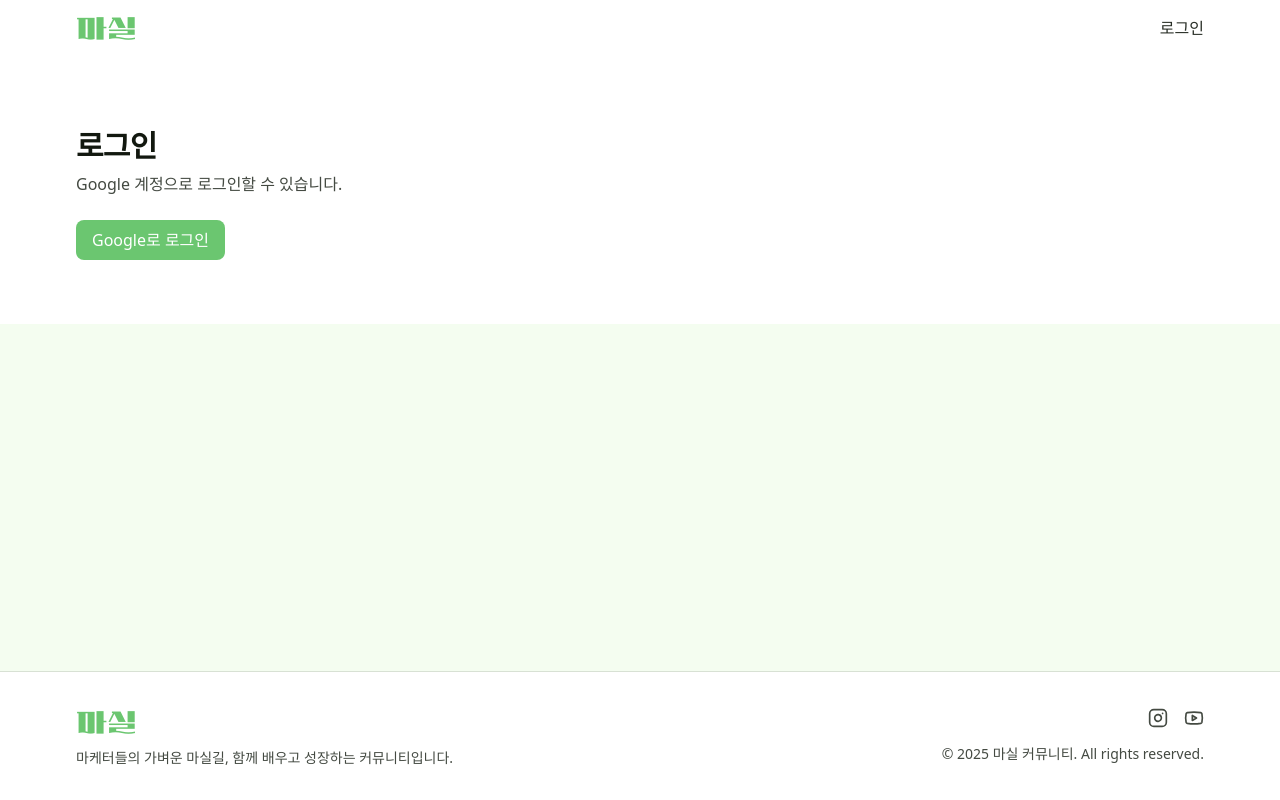
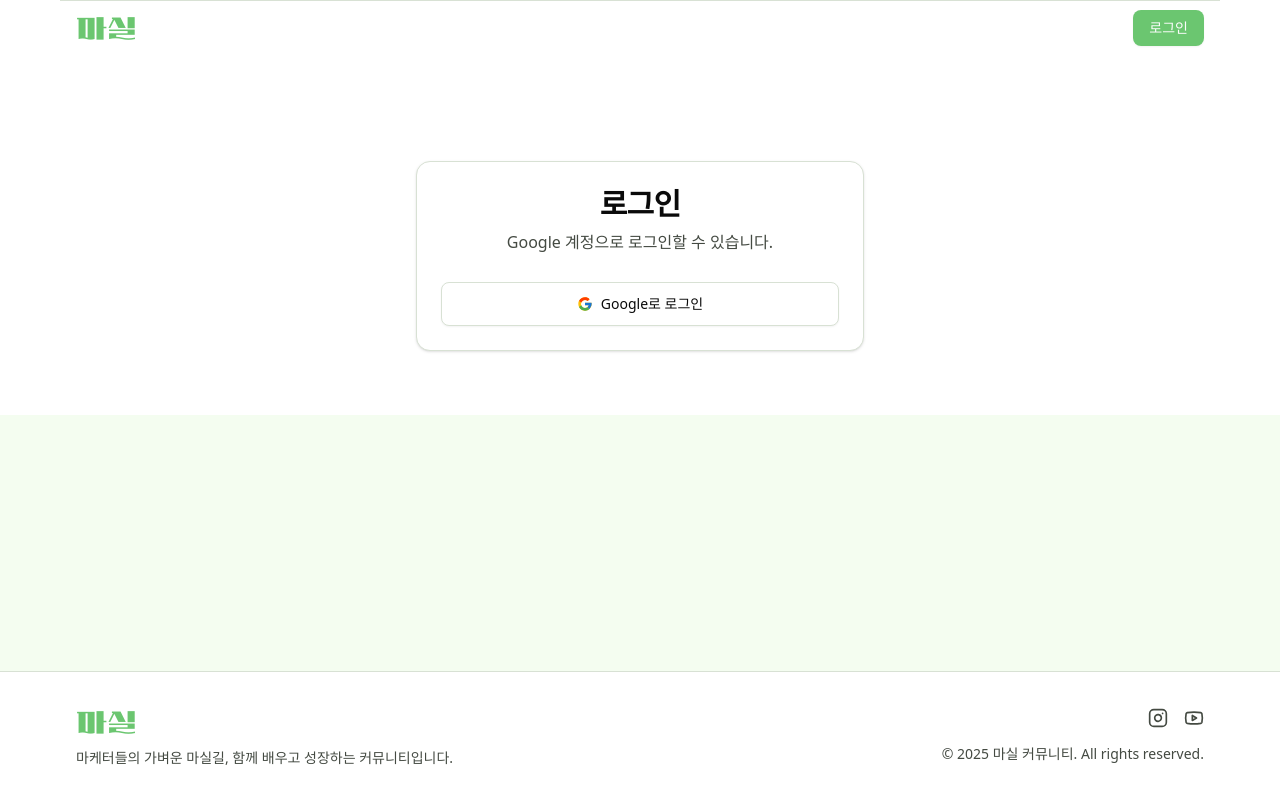
Before and after one commit to ykwimk/masil, a Next.js app in the folder apps/web/: page /login in a window 1280 px wide. Built offline with nearby package versions, Linux system fonts and the light colour scheme; no server answers.

Commit message:
feat: AuthProvider 추가 및 로그인, 로그아웃 로직 수정

```diff
--- a/apps/web/src/app/layout.tsx
+++ b/apps/web/src/app/layout.tsx
@@ -2,6 +2,7 @@ import type { Metadata } from 'next';
 import { hakgyoansimMulgyeol, pretendard } from '@masil/ui/styles/fonts';
 import { Header } from '@/components/shared/Header';
 import { Footer } from '@/components/shared/Footer';
+import { AuthProvider } from '@/providers/AuthProvider';
 import './globals.css';
 
 export const metadata: Metadata = {
@@ -47,11 +48,13 @@ export default function RootLayout({
       <body
         className={`${pretendard.variable} ${hakgyoansimMulgyeol.variable} font-sans antialiased`}
       >
-        <div className="relative flex min-h-screen flex-col">
-          <Header />
-          <main className="flex-1">{children}</main>
-          <Footer />
-        </div>
+        <AuthProvider>
+          <div className="relative flex min-h-screen flex-col">
+            <Header />
+            <main className="flex-1">{children}</main>
+            <Footer />
+          </div>
+        </AuthProvider>
       </body>
     </html>
   );
--- a/apps/web/src/app/login/page.tsx
+++ b/apps/web/src/app/login/page.tsx
@@ -1,7 +1,9 @@
+import { redirect } from 'next/navigation';
 import { getServerSession } from 'next-auth';
 import { authOptions } from '@/lib/auth';
 import { LoginButton } from '@/components/login/LoginButton';
 import { safeRedirect } from '@/lib/utils';
+import { Card, CardContent } from '@/components/ui/card';
 
 export default async function LoginPage({
   searchParams,
@@ -12,20 +14,29 @@ export default async function LoginPage({
   const redirectTo = safeRedirect(from);
   const session = await getServerSession(authOptions);
 
+  if (session?.user) {
+    return redirect('/');
+  }
+
   return (
-    <div className="bg-white">
-      <section className="container pt-24 pb-16 md:pt-32">
-        <h1 className="text-2xl font-extrabold tracking-tight md:text-3xl">
-          {session?.user ? '계정' : '로그인'}
-        </h1>
-        <p className="text-muted-foreground mt-2">
-          {session?.user
-            ? '로그아웃하거나 계정으로 이동하세요.'
-            : 'Google 계정으로 로그인할 수 있습니다.'}
-        </p>
-
-        <div className="mt-6 flex gap-3">
-          <LoginButton signedIn={!!session?.user} redirectTo={redirectTo} />
+    <div className="h-full bg-white">
+      <section className="container border-t bg-white pt-24 pb-8 md:pt-32">
+        <div className="container py-8">
+          <div className="mx-auto w-full max-w-md">
+            <Card>
+              <CardContent className="text-center">
+                <h1 className="text-2xl font-extrabold tracking-tight md:text-3xl">
+                  로그인
+                </h1>
+                <p className="text-muted-foreground mt-2 mb-7">
+                  Google 계정으로 로그인할 수 있습니다.
+                </p>
+                <div className="space-y-4">
+                  <LoginButton redirectTo={redirectTo} />
+                </div>
+              </CardContent>
+            </Card>
+          </div>
         </div>
       </section>
     </div>
--- a/apps/web/src/components/login/LoginButton.tsx
+++ b/apps/web/src/components/login/LoginButton.tsx
@@ -1,31 +1,41 @@
 'use client';
 
-import { signIn, signOut } from 'next-auth/react';
+import { signIn } from 'next-auth/react';
+import { Button } from '@/components/ui/button';
+import { cn } from '@/lib/utils';
 
-export function LoginButton({
-  signedIn,
-  redirectTo,
-}: {
-  signedIn: boolean;
-  redirectTo: string;
-}) {
-  if (signedIn) {
-    return (
-      <button
-        className="btn-primary bg-primary rounded-md px-4 py-2 text-white"
-        onClick={() => signOut({ callbackUrl: redirectTo })}
+export function LoginButton({ redirectTo }: { redirectTo: string }) {
+  return (
+    <Button
+      variant="outline"
+      className={cn('h-11 w-full cursor-pointer bg-white')}
+      onClick={() => signIn('google', { callbackUrl: redirectTo })}
+      aria-label="Google로 로그인"
+    >
+      <svg
+        xmlns="http://www.w3.org/2000/svg"
+        viewBox="0 0 48 48"
+        className="size-4"
+        aria-hidden
       >
-        로그아웃
-      </button>
-    );
-  }
-
-  return (
-    <button
-      className="btn-primary bg-primary rounded-md px-4 py-2 text-white"
-      onClick={() => signIn('google', { callbackUrl: redirectTo })}
-    >
+        <path
+          fill="#FFC107"
+          d="M43.611 20.083H42V20H24v8h11.303c-1.649 4.657-6.08 8-11.303 8-6.627 0-12-5.373-12-12s5.373-12 12-12c3.059 0 5.842 1.157 7.961 3.039l5.657-5.657C34.046 6.053 29.268 4 24 4 12.955 4 4 12.955 4 24s8.955 20 20 20 20-8.955 20-20c0-1.341-.138-2.651-.389-3.917z"
+        />
+        <path
+          fill="#FF3D00"
+          d="M6.306 14.691l6.571 4.819C14.655 16.108 18.961 12 24 12c3.059 0 5.842 1.157 7.961 3.039l5.657-5.657C34.046 6.053 29.268 4 24 4 16.318 4 9.656 8.337 6.306 14.691z"
+        />
+        <path
+          fill="#4CAF50"
+          d="M24 44c5.166 0 9.86-1.977 13.409-5.197l-6.19-5.238C29.174 35.091 26.719 36 24 36c-5.202 0-9.62-3.317-11.281-7.946l-6.532 5.033C9.5 39.556 16.227 44 24 44z"
+        />
+        <path
+          fill="#1976D2"
+          d="M43.611 20.083H42V20H24v8h11.303c-.792 2.237-2.231 4.166-3.994 5.565.001-.001 6.191 5.238 6.191 5.238C39.242 35.26 44 30 44 24c0-1.341-.138-2.651-.389-3.917z"
+        />
+      </svg>
       Google로 로그인
-    </button>
+    </Button>
   );
 }
--- a/apps/web/src/components/shared/Header.tsx
+++ b/apps/web/src/components/shared/Header.tsx
@@ -1,16 +1,21 @@
 'use client';
 
 import { useState } from 'react';
-import Link from 'next/link';
+import { useRouter } from 'next/navigation';
 import { Menu, X } from 'lucide-react';
+import { signOut, useSession } from 'next-auth/react';
 import { useScrollHeader } from '@masil/hooks';
 import { Button } from '@/components/ui/button';
 import { cn } from '@/lib/utils';
 import { Logo } from './Logo';
 
 export function Header() {
+  const router = useRouter();
   const { isScrolled } = useScrollHeader({ threshold: 10 });
   const [isMobileMenuOpen, setIsMobileMenuOpen] = useState<boolean>(false);
+  const { status } = useSession();
+
+  const isAuthed = status === 'authenticated';
 
   return (
     <header
@@ -25,16 +30,29 @@ export function Header() {
         <div className="mr-4 flex">
           <Logo />
         </div>
+        {status !== 'loading' && (
           <div className="hidden flex-1 items-center justify-between space-x-2 md:flex md:justify-end">
             <nav className="flex items-center gap-8">
-            <Link
-              href="/login"
-              className="text-foreground/90 hover:text-primary transition-colors"
+              {isAuthed ? (
+                <Button
+                  variant="default"
+                  className="cursor-pointer"
+                  onClick={() => signOut({ callbackUrl: '/' })}
+                >
+                  로그아웃
+                </Button>
+              ) : (
+                <Button
+                  variant="default"
+                  className="cursor-pointer"
+                  onClick={() => router.push('/login')}
                 >
                   로그인
-            </Link>
+                </Button>
+              )}
             </nav>
           </div>
+        )}
         <Button
           variant="ghost"
           size="icon"
@@ -48,17 +66,28 @@ export function Header() {
           )}
         </Button>
       </div>
-      {/* Mobile menu */}
       {isMobileMenuOpen && (
         <div className="bg-white p-4 shadow-lg md:hidden">
           <nav className="flex flex-col space-y-4">
-            <Link
-              href="/login"
-              className="text-foreground/80 hover:text-primary py-2 transition-colors"
-              onClick={() => setIsMobileMenuOpen(false)}
+            {isAuthed ? (
+              <Button
+                className="text-foreground/80 hover:text-primary py-2 text-left transition-colors"
+                onClick={() => {
+                  setIsMobileMenuOpen(false);
+                  signOut({ callbackUrl: '/' });
+                }}
+              >
+                로그아웃
+              </Button>
+            ) : (
+              <Button
+                variant="default"
+                className="cursor-pointer"
+                onClick={() => router.push('/login')}
               >
                 로그인
-            </Link>
+              </Button>
+            )}
           </nav>
         </div>
       )}
--- /dev/null
+++ b/apps/web/src/providers/AuthProvider.tsx
@@ -0,0 +1,8 @@
+'use client';
+
+import * as React from 'react';
+import { SessionProvider } from 'next-auth/react';
+
+export function AuthProvider({ children }: { children: React.ReactNode }) {
+  return <SessionProvider>{children}</SessionProvider>;
+}
```
Lines whose indentation alone changed are shown as unchanged.
